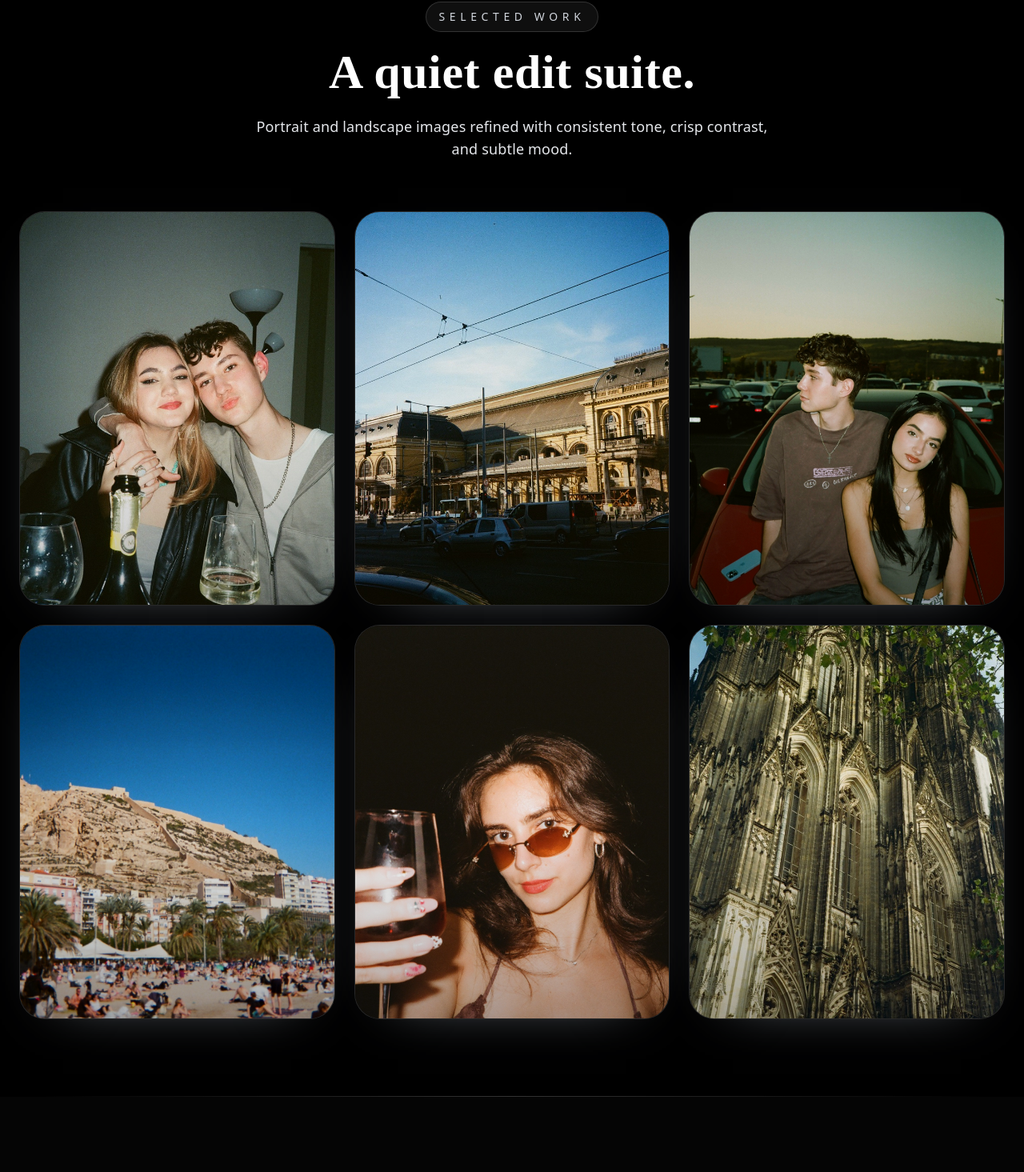
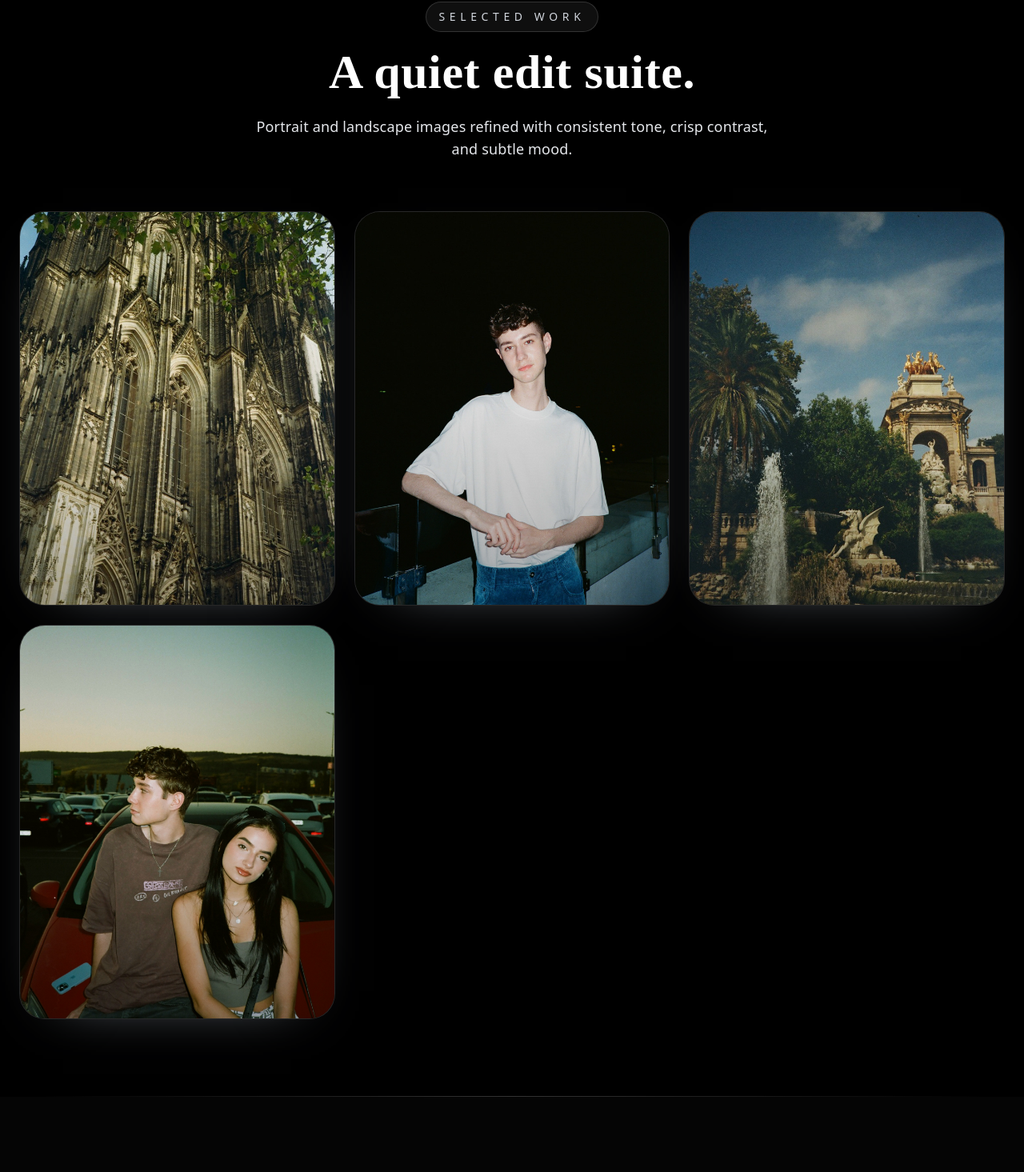
Before and after one commit to indoleanandrei5-afk/RAWARCHIVE, a Next.js app: page / in a window 1280 px wide. Shown: the part 895-2360 px from the top of the page at 80% size. Built offline with nearby package versions, Linux system fonts and the light colour scheme.

Commit message:
Scope custom image order to Featured Work

```diff
--- a/src/components/FeaturedWork.tsx
+++ b/src/components/FeaturedWork.tsx
@@ -4,12 +4,10 @@ import ImageGallery from "@/components/ImageGallery";
 import { motion } from "framer-motion";
 
 const featuredImages = [
-  { src: "/images/image1.jpg", alt: "Featured photo 1" },
-  { src: "/images/image2.jpg", alt: "Featured photo 2" },
+  { src: "/images/image6.jpg", alt: "Featured photo 6" },
+  { src: "/images/image11.jpg", alt: "Featured photo 11" },
+  { src: "/images/image8.jpg", alt: "Featured photo 8" },
   { src: "/images/image3.jpg", alt: "Featured photo 3" },
-  { src: "/images/image4.jpg", alt: "Featured photo 4" },
-  { src: "/images/image5.jpg", alt: "Featured photo 5" },
-  { src: "/images/image6.jpg", alt: "Featured photo 6" },
 ];
 
 export default function FeaturedWork() {
```
